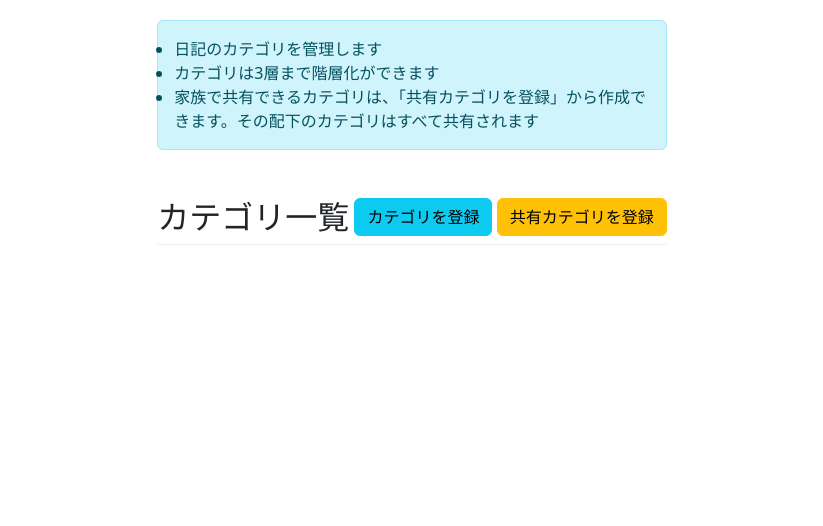
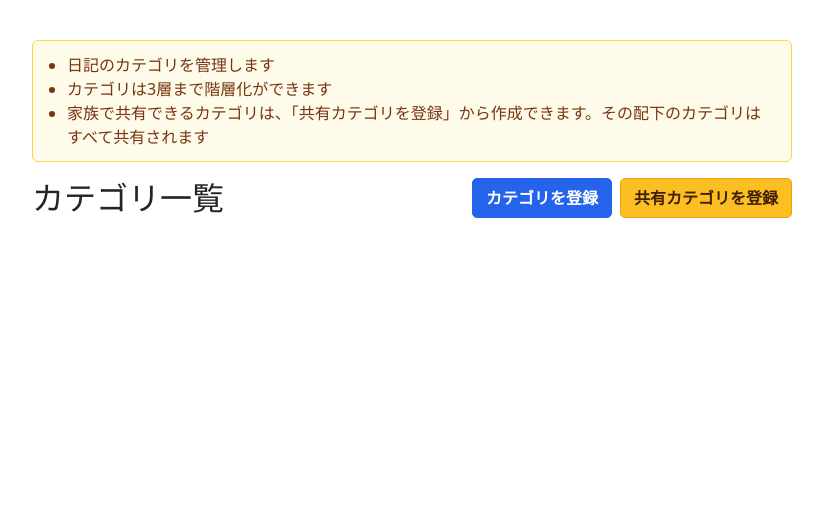
Before and after one commit to sakikazu/habit-machine, a Rails app: page /categories/manage in a window 1280 px wide. Shown: the part 92-618 px from the top of the page, without its empty margins (228-1051 px from the left). Run offline with Rails 7, Linux system fonts and the light colour scheme; the visitor is signed in with stand-in values (Sample User, id 1); data that the repository does not hold is empty; style sheets or scripts are compiled from the project's sources; parts of the project's set-up code (start-up, migrations or seed data) failed here and were passed over; some libraries are stand-ins or nearby versions.

Commit message:
カテゴリ管理をBootstrapから分離
登録、編集、詳細、階層一覧を専用レスポンシブレイアウトへ移行
カテゴリ検索と選択モーダルのBootstrapクラスを除去
フォーム、ボタン、共有ラベル、エラー表示の共通スタイルを追加

```diff
--- /dev/null
+++ b/app/assets/stylesheets/category_management.scss
@@ -0,0 +1,160 @@
+.category-management-page {
+  width: calc(100% - 30px);
+  max-width: 760px;
+  margin: 20px auto 40px;
+}
+
+.category-management-page--narrow {
+  max-width: 560px;
+}
+
+.category-page-header {
+  display: flex;
+  margin-bottom: 20px;
+  align-items: center;
+  justify-content: space-between;
+  gap: 12px;
+}
+
+.category-page-header h2 {
+  margin: 0;
+}
+
+.category-page-actions {
+  display: flex;
+  margin-bottom: 20px;
+  flex-wrap: wrap;
+  gap: 8px;
+}
+
+.category-page-header .category-page-actions {
+  margin-bottom: 0;
+}
+
+.category-button {
+  display: inline-flex;
+  padding: 7px 13px;
+  align-items: center;
+  justify-content: center;
+  border: 1px solid transparent;
+  border-radius: 5px;
+  cursor: pointer;
+  font-weight: 600;
+  text-decoration: none;
+}
+
+.category-button--primary {
+  border-color: #2563eb;
+  background: #2563eb;
+  color: #fff;
+}
+
+.category-button--neutral {
+  border-color: #d1d5db;
+  background: #f8f9fa;
+  color: #343a40;
+}
+
+.category-button--shared {
+  border-color: #f59e0b;
+  background: #fbbf24;
+  color: #422006;
+}
+
+.category-button--danger {
+  border-color: #dc2626;
+  background: #dc2626;
+  color: #fff;
+}
+
+.category-notice,
+.category-errors,
+.category-guide {
+  margin-bottom: 16px;
+  padding: 12px 16px;
+  border: 1px solid #fcd34d;
+  border-radius: 6px;
+  background: #fffbeb;
+  color: #78350f;
+}
+
+.category-errors {
+  border-color: #fca5a5;
+  background: #fef2f2;
+  color: #991b1b;
+}
+
+.category-errors ul,
+.category-guide {
+  padding-left: 34px;
+}
+
+.category-field {
+  margin-bottom: 16px;
+}
+
+.category-field label {
+  display: block;
+  margin-bottom: 5px;
+  font-weight: 600;
+}
+
+.category-field input {
+  display: block;
+  width: 100%;
+  padding: 8px 11px;
+  border: 1px solid #ced4da;
+  border-radius: 5px;
+}
+
+.category-delete-area {
+  margin-top: 28px;
+  padding: 24px;
+  background: #f8f9fa;
+  text-align: center;
+}
+
+.category-tree,
+.category-tree ul {
+  padding-left: 24px;
+}
+
+.category-tree li {
+  margin: 8px 0;
+}
+
+.category-shared-label {
+  display: inline-flex;
+  margin-left: 6px;
+  padding: 2px 7px;
+  border-radius: 999px;
+  background: #fef3c7;
+  color: #92400e;
+  font-size: 12px;
+  font-weight: 600;
+}
+
+.category-detail {
+  display: grid;
+  grid-template-columns: 130px 1fr;
+  border-top: 1px solid #dee2e6;
+}
+
+.category-detail dt,
+.category-detail dd {
+  margin: 0;
+  padding: 12px;
+  border-bottom: 1px solid #dee2e6;
+}
+
+@media (max-width: 575.98px) {
+  .category-page-header {
+    align-items: stretch;
+    flex-direction: column;
+  }
+
+  .category-page-actions,
+  .category-page-actions .category-button {
+    width: 100%;
+  }
+}
--- a/app/views/categories/manage.html.slim
+++ b/app/views/categories/manage.html.slim
@@ -1,36 +1,31 @@
-.row.justify-content-center
-  .col-sm-5
-    ul.alert.alert-info.pl-5.mb-5
+.category-management-page
+  ul.category-guide
+    li 日記のカテゴリを管理します
+    li カテゴリは3層まで階層化ができます
+    li 家族で共有できるカテゴリは、「共有カテゴリを登録」から作成できます。その配下のカテゴリはすべて共有されます
+  .category-page-header
+    h2 カテゴリ一覧
+    .category-page-actions
+      = link_to 'カテゴリを登録', new_category_path, class: 'category-button category-button--primary'
+      = link_to '共有カテゴリを登録', new_category_path(shared: 1), class: 'category-button category-button--shared'
+  ul.category-tree
+    - @categories.each do |category|
       li
-        | 日記のカテゴリを管理します
-      li
-        | カテゴリは3層まで階層化ができます
-      li
-        | 家族で共有できるカテゴリは、「共有カテゴリを登録」から作成できます。その配下のカテゴリはすべて共有されます
-    .page-header.d-flex.justify-content-between
-      h2 カテゴリ一覧
-      .right-side
-        = link_to 'カテゴリを登録', new_category_path, class: "btn btn-info"
-        =< link_to '共有カテゴリを登録', new_category_path(shared: 1), class: "btn btn-warning"
-    .row
-      ul
-        - @categories.each do |category|
-          li
-            = link_to category_path(category) do
-              = category.name
-              - if category.shared?
-                span.badge.badge-pill.badge-warning 家族共有
-            ul
-              - category.children.each do |child|
-                li
-                  = link_to category_path(child) do
-                    = child.name
-                    - if child.shared?
-                      span.badge.badge-pill.badge-warning 家族共有
-                  ul
-                    - child.children.each do |grandchild|
-                      li
-                        = link_to category_path(grandchild) do
-                          = grandchild.name
-                          - if grandchild.shared?
-                            span.badge.badge-pill.badge-warning 家族共有
+        = link_to category_path(category) do
+          = category.name
+          - if category.shared?
+            span.category-shared-label 家族共有
+        ul
+          - category.children.each do |child|
+            li
+              = link_to category_path(child) do
+                = child.name
+                - if child.shared?
+                  span.category-shared-label 家族共有
+              ul
+                - child.children.each do |grandchild|
+                  li
+                    = link_to category_path(grandchild) do
+                      = grandchild.name
+                      - if grandchild.shared?
+                        span.category-shared-label 家族共有
```
Also changed, not shown: app/javascript/components/categories/Index.vue (+35 -8 lines), app/javascript/components/categories/SelectableModal.vue (+16 -2 lines), app/views/categories/_form.html.slim (+7 -7 lines), app/views/categories/edit.html.slim (+8 -9 lines), app/views/categories/new.html.slim (+6 -7 lines), app/views/categories/show.html.slim (+11 -14 lines).
